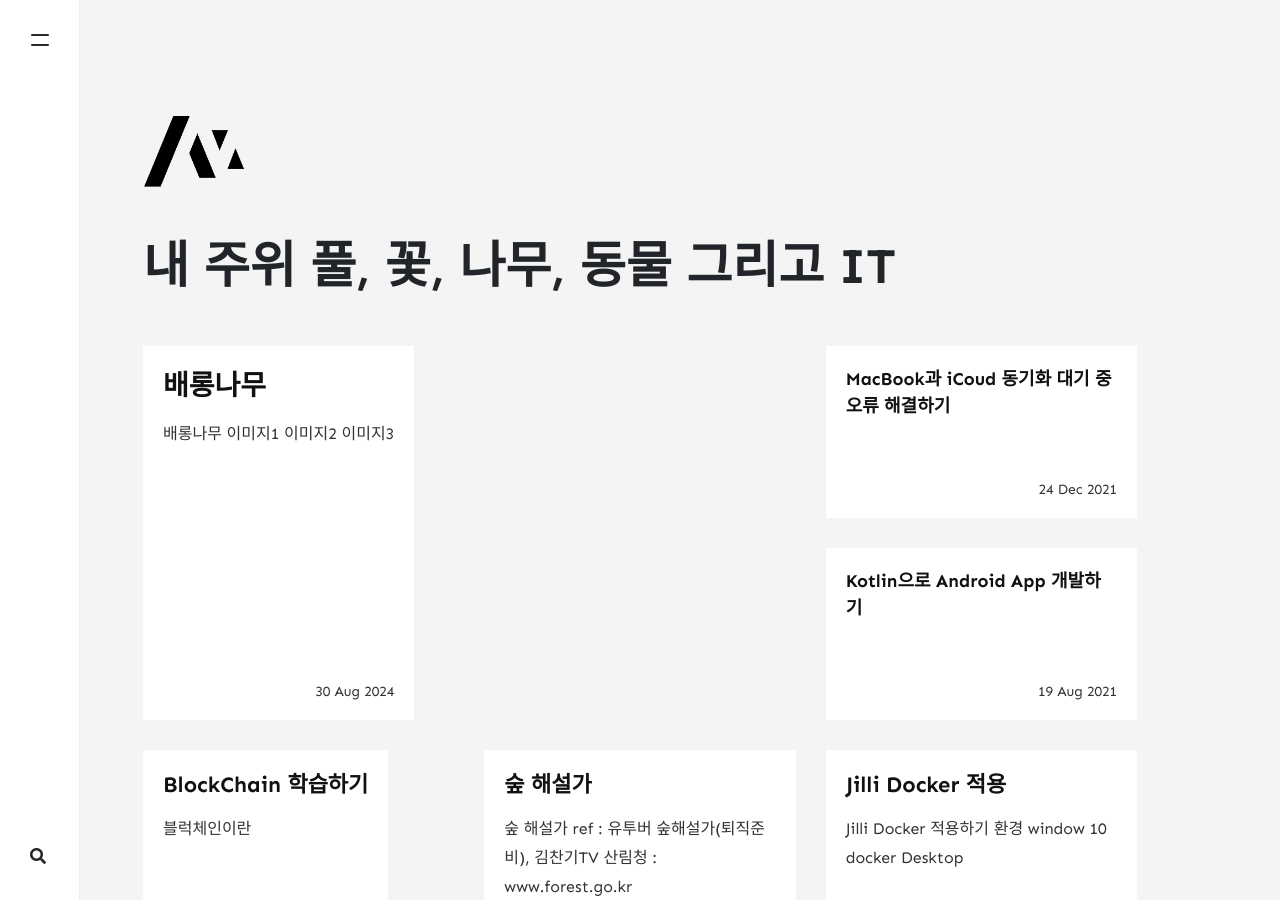
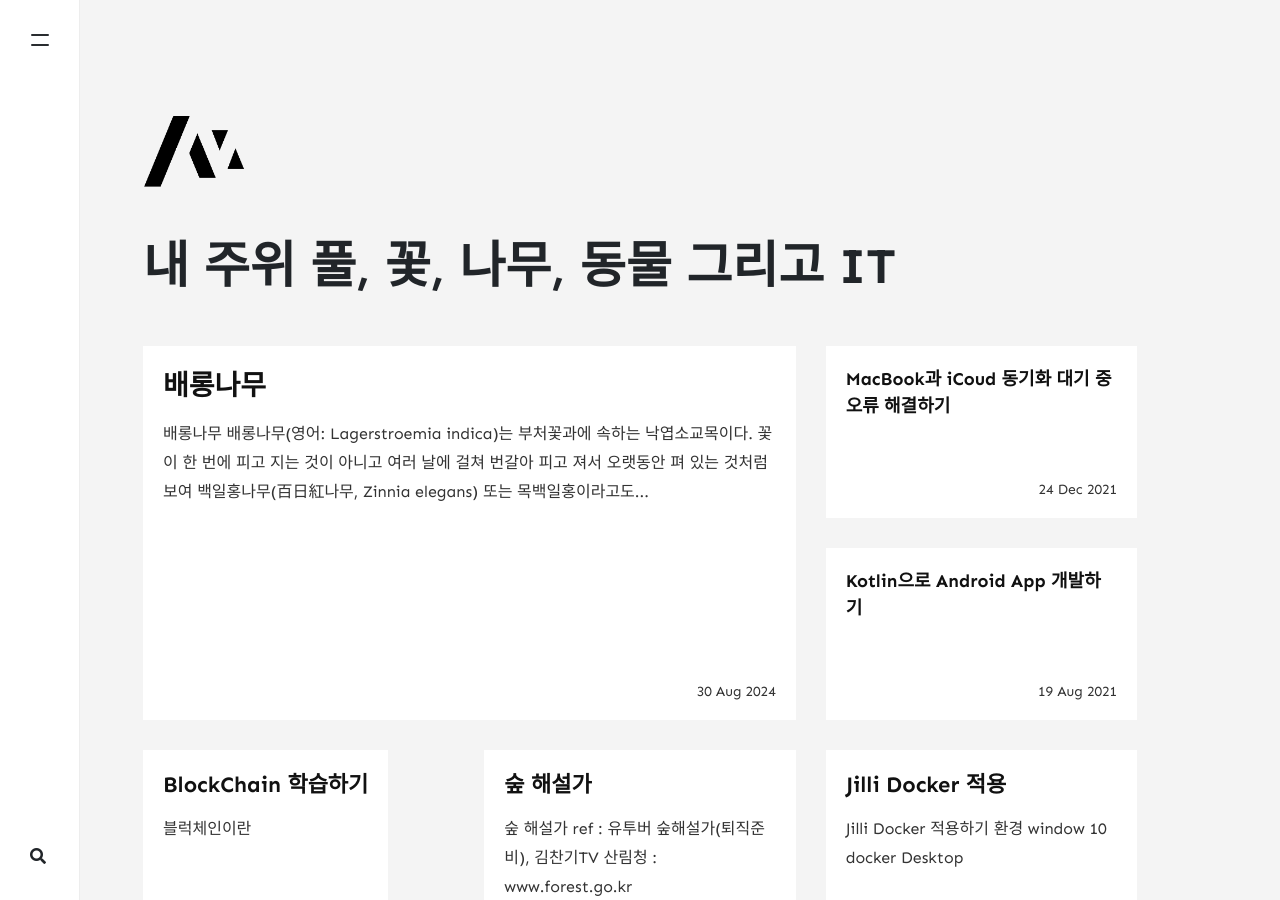
Before and after one commit to TovenBae/tovenbae.github.io, a Jekyll site: the page built from index.html, in a window 1280 px wide and 900 px high. Built offline with Jekyll 4.4.1, drawn with Linux system fonts in a browser that asks for light colours; nearby versions of some CDN libraries; the list of posts is cut into pages by our own code; comment, search, counter and statistics services are not loaded; part of the change alters nothing that is shown.

Commit message:
add post 배롱나무

```diff
--- a/_posts/plant/2024-08-30-배롱나무.md
+++ b/_posts/plant/2024-08-30-배롱나무.md
@@ -6,9 +6,10 @@ categories: forest
 
 
 # 배롱나무
-- [이미지1](https://dnwm9zq2dr65n.cloudfront.net/production/observation/2024/07/03/res/ios_49641_0_07031541206420_res_IMG_2938.jpg)
-- [이미지2](https://dnwm9zq2dr65n.cloudfront.net/production/observation/2024/07/03/res/ios_49641_1_07031541206420_res_IMG_2937.jpg)
-- [이미지3](https://dnwm9zq2dr65n.cloudfront.net/production/observation/2024/07/03/res/ios_49641_2_07031541206420_res_IMG_2936.jpg)
+![이미지1](https://dnwm9zq2dr65n.cloudfront.net/production/observation/2024/07/03/res/ios_49641_0_07031541206420_res_IMG_2938.jpg)
+![이미지2](https://dnwm9zq2dr65n.cloudfront.net/production/observation/2024/07/03/res/ios_49641_1_07031541206420_res_IMG_2937.jpg)
+![이미지3](https://dnwm9zq2dr65n.cloudfront.net/production/observation/2024/07/03/res/ios_49641_2_07031541206420_res_IMG_2936.jpg)
+배롱나무(영어: Lagerstroemia indica)는 부처꽃과에 속하는 낙엽소교목이다. 꽃이 한 번에 피고 지는 것이 아니고 여러 날에 걸쳐 번갈아 피고 져서 오랫동안 펴 있는 것처럼 보여 백일홍나무(百日紅나무, Zinnia elegans) 또는 목백일홍이라고도 부른다. 백일홍의 소리가 변해서 배롱으로 되었다고 추정한다. 백일홍이라는 국화과의 한해살이풀도 있으니 주의해야 한다. 원산지는 중국 남부이고, 대한민국, 일본, 오스트레일리아등지에 약 30여 종이 분포하고 있다. 줄기를 간지럽히면 간지러운듯 가지가 흔들어진다. 그래서 간지럼 나무라고도 한다. [위키백과](https://ko.wikipedia.org/wiki/배롱나무)
 
 **관찰위치**
 서울특별시 영등포구 여의대방로65길 6
@@ -16,17 +17,14 @@ categories: forest
 참조 링크 : https://www.naturing.net/o/2146037?user_seq=49641
 
 
-## 정보
-배롱나무(영어: Lagerstroemia indica)는 부처꽃과에 속하는 낙엽소교목이다. 꽃이 한 번에 피고 지는 것이 아니고 여러 날에 걸쳐 번갈아 피고 져서 오랫동안 펴 있는 것처럼 보여 백일홍나무(百日紅나무, Zinnia elegans) 또는 목백일홍이라고도 부른다. 백일홍의 소리가 변해서 배롱으로 되었다고 추정한다. 백일홍이라는 국화과의 한해살이풀도 있으니 주의해야 한다. 원산지는 중국 남부이고, 대한민국, 일본, 오스트레일리아등지에 약 30여 종이 분포하고 있다. 줄기를 간지럽히면 간지러운듯 가지가 흔들어진다. 그래서 간지럼 나무라고도 한다. [위키백과](https://ko.wikipedia.org/wiki/배롱나무)
-
-### 자생지역
+## 자생지역
 충청도, 전라도, 경상도 이남에 분포한다. 경기도에서도 일부 월동이 가능하다. [서울식물원](https://botanicpark.seoul.go.kr/front/plants/plantsIntroView.do?plt_sn=356&page=1)
 
 
-### 식용
+## 식용
 씨로 기름을 짜고 재목은 도구재, 세공물로 쓴다.
 
-### 기타
+## 기타
 봄에 새잎이 늦게 나와서 양반나무라고 부르기도 한다. 백일홍처럼 꽃이 오래 피는 나무라 하여 ‘목백일홍’
 또는 ‘백일홍나무’라고도 불렸는데, 이것이 변형되어 ‘배롱나무’가 되었다. 나무껍질은 적갈색이며 하얗고
 얇게 벗겨진다. 원숭이도 미끄러진다는 말이 있을 정도로 매끄럽고 아름답다. 꽃과 뿌리를 약용한다.
```
